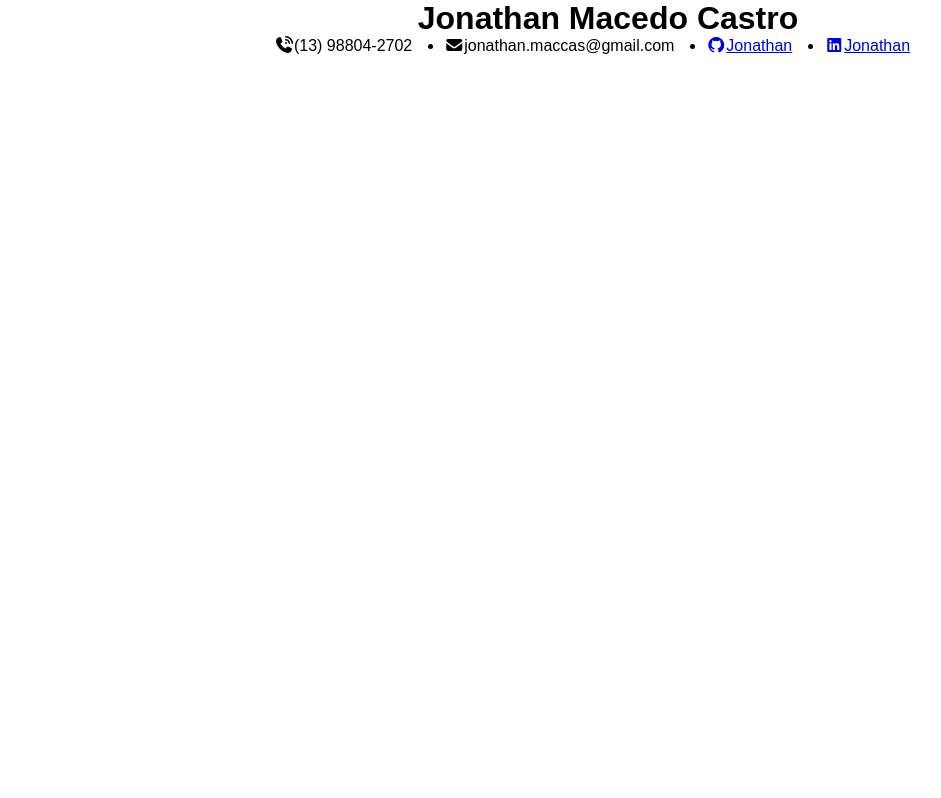
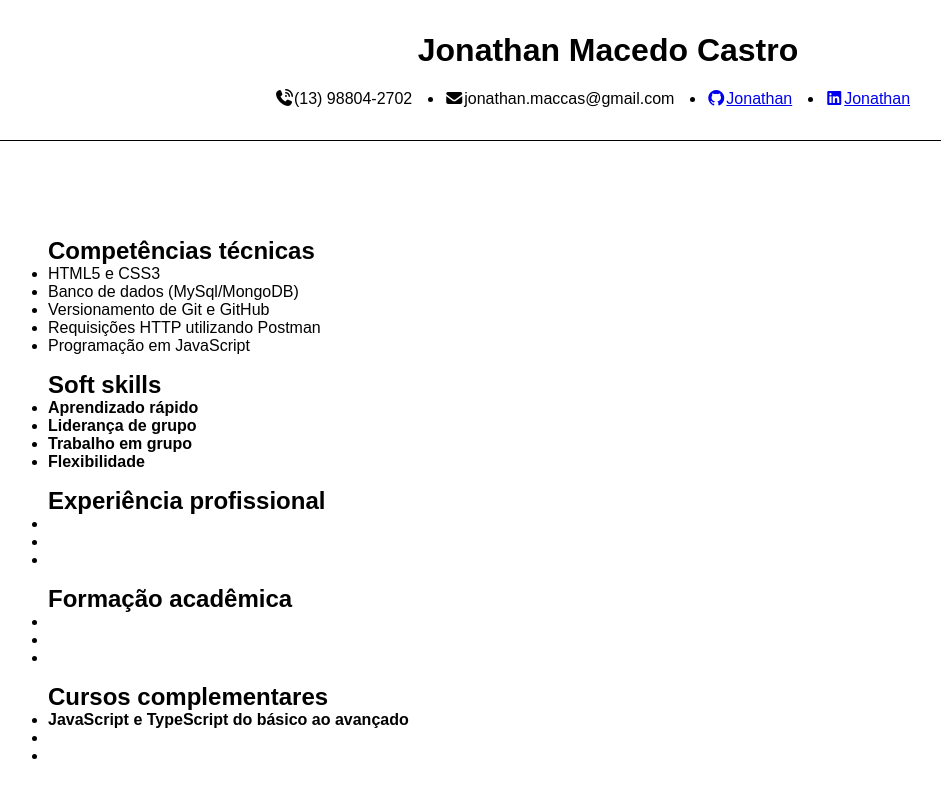
Before and after one commit to jonathan-macedo/curriculum, a plain HTML site: page index.html in a window 1280 px wide. Shown: the whole page, without its empty margins (32-973 px from the left). Drawn offline with Linux system fonts and the light colour scheme.

Commit message:
:sparkles: feat: Incorporando mais o index.html colocando as informações para o currículo e estilizando alguns pontos para testes

```diff
--- a/index.html
+++ b/index.html
@@ -22,25 +22,44 @@
     </header>
     <main>
         <section>
-            <h2></h2>
+            <h2>Competências técnicas</h2>
+            <ul>
+                <li>HTML5 e CSS3</li>
+                <li>Banco de dados (MySql/MongoDB)</li>
+                <li>Versionamento de Git e GitHub</li>
+                <li>Requisições HTTP utilizando Postman</li>
+                <li>Programação em JavaScript</li>
+            </ul>
+        </section>
+        <section id="habilidades">
+            <h2>Soft skills</h2>
+            <ul>
+                <li>Aprendizado rápido</li>
+                <li>Liderança de grupo</li>
+                <li>Trabalho em grupo</li>
+                <li>Flexibilidade</li>
+            </ul>
+        </section>
+        <section id="experiencia">
+            <h2>Experiência profissional</h2>
             <ul>
                 <li></li>
                 <li></li>
                 <li></li>
             </ul>
         </section>
-        <section>
-            <h2></h2>
+        <section id="formacao">
+            <h2>Formação acadêmica</h2>
             <ul>
                 <li></li>
                 <li></li>
                 <li></li>
             </ul>
         </section>
-        <section>
-            <h2></h2>
+        <section id="cursos">
+            <h2>Cursos complementares</h2>
             <ul>
-                <li></li>
+                <li>JavaScript e TypeScript do básico ao avançado</li>
                 <li></li>
                 <li></li>
             </ul>
--- a/styles/style.css
+++ b/styles/style.css
@@ -6,6 +6,13 @@
 
 header {
     text-align: center;
+    padding-top: 2rem;
+    padding-bottom: 2rem;
+    border-bottom: 1px solid black;
+}
+
+header h1 {
+    margin-bottom: 1.3rem;
 }
 
 header ul {
@@ -21,3 +28,17 @@ header ul li:nth-child(1) {
 header ul li {
     padding-right: 2rem;
 }
+
+
+main {
+    margin: auto;
+    padding: 5rem;
+}
+
+h2 {
+    margin-top: 1rem;
+}
+
+#habilidades ul li, #experiencia ul li, #formacao ul li, #cursos ul li {
+    font-weight: bold;
+}
```
